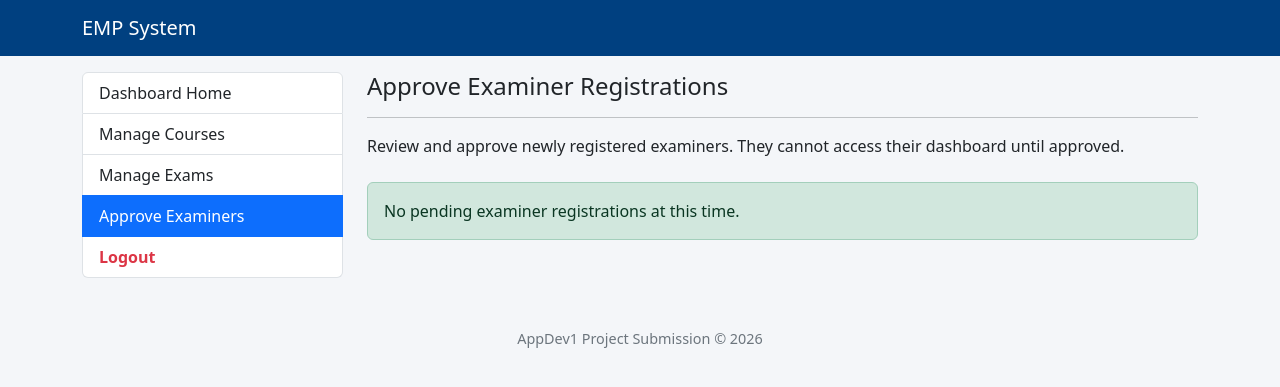
After one commit to divyeshkarthik24/EMP_25f3001808, a Flask app: page /admin/approve_examiners in a window 1280 px wide. The commit adds this page. Shown: the top 387 px of the page. Run offline with Flask 3, Linux system fonts and the light colour scheme; the visitor is signed in with stand-in values (Sample User, id 1).

Commit message:
Phase 7: Examiner approval workflow and dynamic routing

```diff
--- a/app.py
+++ b/app.py
@@ -4,6 +4,7 @@ from functools import wraps
 from flask import Flask, render_template, request, redirect, url_for, session, flash
 from flask_sqlalchemy import SQLAlchemy
 from werkzeug.security import generate_password_hash, check_password_hash
+
 # App init
 app = Flask(__name__)
 
@@ -15,6 +16,8 @@ app.config['SECRET_KEY'] = 'dev-secret-key-emp-2026'
 
 # Init DB
 db = SQLAlchemy(app)
+
+# --- DATABASE MODELS ---
 
 # User model
 class User(db.Model):
@@ -119,6 +122,22 @@ def login_required(role):
         return decorated_view
     return wrapper
 
+# --- CORE ROUTES ---
+
+@app.route('/')
+def home():
+    # If the user is already logged in, send them to their specific dashboard
+    if 'user_id' in session:
+        if session.get('role') == 'admin':
+            return redirect(url_for('admin_dashboard'))
+        elif session.get('role') == 'examiner':
+            return redirect(url_for('examiner_dashboard'))
+        elif session.get('role') == 'student':
+            return redirect(url_for('student_dashboard'))
+
+    # Otherwise, send them to the login page
+    return redirect(url_for('login'))
+
 # --- AUTHENTICATION ROUTES ---
 
 @app.route('/register', methods=['GET', 'POST'])
@@ -191,7 +210,8 @@ def logout():
     session.clear()
     return redirect(url_for('login'))
 
-# Placeholder routes for dashboards to prevent crash on successful login
+# --- ADMIN ROUTES ---
+
 @app.route('/admin_dashboard')
 @login_required(role='admin')
 def admin_dashboard():
@@ -210,6 +230,7 @@ def admin_dashboard():
                            examiner_count=examiner_count,
                            slot_count=slot_count,
                            booking_count=booking_count)
+
 @app.route('/admin/manage_courses', methods=['GET', 'POST'])
 @login_required(role='admin')
 def manage_courses():
@@ -239,50 +260,44 @@ def manage_courses():
     # GET request: fetch all courses to display in the table
     courses = Course.query.all()
     return render_template('manage_courses.html', courses=courses)
+
+@app.route('/admin/approve_examiners')
+@login_required(role='admin')
+def approve_examiners():
+    # Fetch all users who registered as examiners but are still pending
+    pending_examiners = User.query.filter_by(role='examiner', status='pending').all()
+    return render_template('approve_examiners.html', pending_examiners=pending_examiners)
+
+@app.route('/admin/approve_examiner/<int:user_id>', methods=['POST'])
+@login_required(role='admin')
+def approve_examiner_action(user_id):
+    # Find the user by ID or return a 404 error if they don't exist
+    examiner = User.query.get_or_404(user_id)
+
+    # Ensure we are only approving pending examiners
+    if examiner.role == 'examiner' and examiner.status == 'pending':
+        examiner.status = 'approved'
+        db.session.commit()
+        flash(f"Examiner '{examiner.username}' has been successfully approved.")
+
+    return redirect(url_for('approve_examiners'))
+
+# --- STUDENT ROUTES ---
+
 @app.route('/student_dashboard')
 @login_required(role='student')
 def student_dashboard():
     # We will query actual available exams and bookings here in the next phase
     return render_template('student_dashboard.html')
 
+# --- EXAMINER ROUTES ---
+
 @app.route('/examiner_dashboard')
 @login_required(role='examiner')
 def examiner_dashboard():
     # We will query assigned exams and slots here later
     return render_template('examiner_dashboard.html')
-# --- ROLE-BASED ACCESS CONTROL DECORATOR ---
-def login_required(role):
-    def wrapper(fn):
-        @wraps(fn)
-        def decorated_view(*args, **kwargs):
-            if 'user_id' not in session:
-                flash("Please log in to access this page.")
-                return redirect(url_for('login'))
-            if session.get('role') != role:
-                flash("Access denied. You do not have the required permissions.")
-                # Send them back to their own dashboard
-                if session.get('role') == 'student':
-                    return redirect(url_for('student_dashboard'))
-                elif session.get('role') == 'examiner':
-                    return redirect(url_for('examiner_dashboard'))
-                return redirect(url_for('login'))
-            return fn(*args, **kwargs)
-        return decorated_view
-    return wrapper
-# Home route
-@app.route('/')
-def home():
-    # If the user is already logged in, send them to their specific dashboard
-    if 'user_id' in session:
-        if session.get('role') == 'admin':
-            return redirect(url_for('admin_dashboard'))
-        elif session.get('role') == 'examiner':
-            return redirect(url_for('examiner_dashboard'))
-        elif session.get('role') == 'student':
-            return redirect(url_for('student_dashboard'))
 
-    # Otherwise, send them to the login page
-    return redirect(url_for('login'))
 # Run app
 if __name__ == '__main__':
     app.run(debug=True)
--- a/templates/admin_dashboard.html
+++ b/templates/admin_dashboard.html
@@ -8,7 +8,7 @@
             <a href="#" class="list-group-item list-group-item-action active">Dashboard Home</a>
             <a href="{{ url_for('manage_courses') }}" class="list-group-item list-group-item-action">Manage Courses</a>
             <a href="#" class="list-group-item list-group-item-action">Manage Exams</a>
-            <a href="#" class="list-group-item list-group-item-action">Approve Examiners</a>
+            <a href="{{ url_for('approve_examiners') }}" class="list-group-item list-group-item-action">Approve Examiners</a>
             <a href="{{ url_for('logout') }}" class="list-group-item list-group-item-action text-danger"><b>Logout</b></a>
         </div>
     </div>
--- /dev/null
+++ b/templates/approve_examiners.html
@@ -0,0 +1,55 @@
+{% extends 'base.html' %}
+
+{% block content %}
+<div class="row">
+    <!-- Admin Navigation Sidebar -->
+    <div class="col-md-3">
+        <div class="list-group">
+            <a href="{{ url_for('admin_dashboard') }}" class="list-group-item list-group-item-action">Dashboard Home</a>
+            <a href="{{ url_for('manage_courses') }}" class="list-group-item list-group-item-action">Manage Courses</a>
+            <a href="#" class="list-group-item list-group-item-action">Manage Exams</a>
+            <a href="{{ url_for('approve_examiners') }}" class="list-group-item list-group-item-action active">Approve Examiners</a>
+            <a href="{{ url_for('logout') }}" class="list-group-item list-group-item-action text-danger"><b>Logout</b></a>
+        </div>
+    </div>
+
+    <!-- Main Content Area -->
+    <div class="col-md-9">
+        <h4>Approve Examiner Registrations</h4>
+        <hr>
+        <p>Review and approve newly registered examiners. They cannot access their dashboard until approved.</p>
+
+        {% if pending_examiners %}
+            <table class="table table-bordered table-striped mt-3">
+                <thead class="table-dark">
+                    <tr>
+                        <th>ID</th>
+                        <th>Username</th>
+                        <th>Role</th>
+                        <th>Action</th>
+                    </tr>
+                </thead>
+                <tbody>
+                    {% for examiner in pending_examiners %}
+                    <tr>
+                        <td>{{ examiner.id }}</td>
+                        <td><b>{{ examiner.username }}</b></td>
+                        <td>{{ examiner.role | capitalize }}</td>
+                        <td>
+                            <!-- Form to safely send a POST request for approval -->
+                            <form method="POST" action="{{ url_for('approve_examiner_action', user_id=examiner.id) }}">
+                                <button type="submit" class="btn btn-sm btn-success">Approve</button>
+                            </form>
+                        </td>
+                    </tr>
+                    {% endfor %}
+                </tbody>
+            </table>
+        {% else %}
+            <div class="alert alert-success mt-4">
+                No pending examiner registrations at this time.
+            </div>
+        {% endif %}
+    </div>
+</div>
+{% endblock %}
--- a/templates/manage_courses.html
+++ b/templates/manage_courses.html
@@ -8,7 +8,7 @@
             <a href="{{ url_for('admin_dashboard') }}" class="list-group-item list-group-item-action">Dashboard Home</a>
             <a href="{{ url_for('manage_courses') }}" class="list-group-item list-group-item-action active">Manage Courses</a>
             <a href="#" class="list-group-item list-group-item-action">Manage Exams</a>
-            <a href="#" class="list-group-item list-group-item-action">Approve Examiners</a>
+            <a href="{{ url_for('approve_examiners') }}" class="list-group-item list-group-item-action">Approve Examiners</a>
             <a href="{{ url_for('logout') }}" class="list-group-item list-group-item-action text-danger"><b>Logout</b></a>
         </div>
     </div>
```
